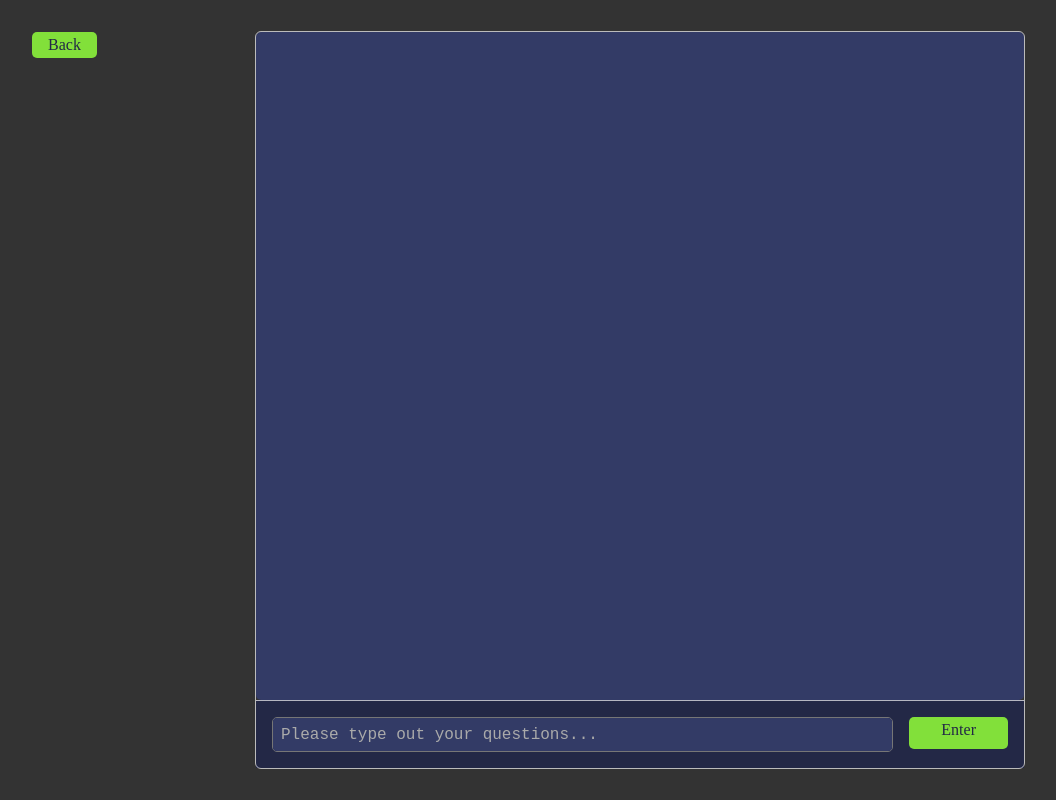
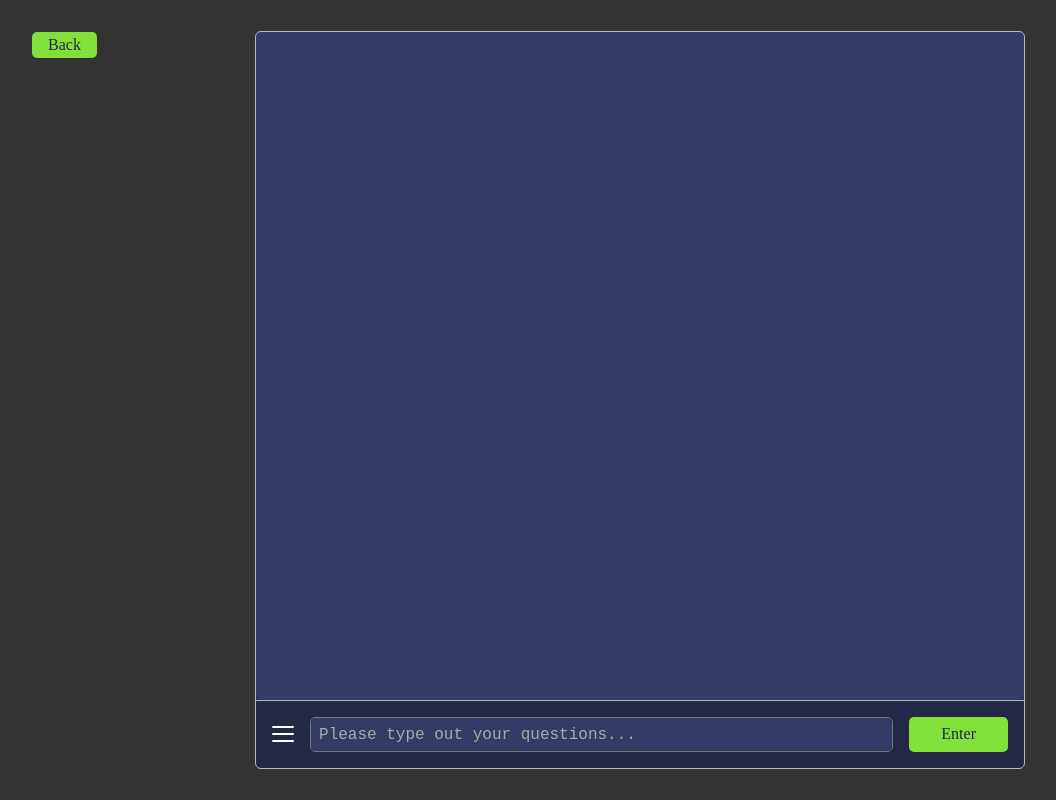
Before and after one commit to wujue0115/wujue-gpt, a React (Vite) app: page /chat in a window 1280 px wide. Shown: the whole page, without its empty margins (0-1056 px from the left). Built offline with nearby package versions, Linux system fonts and the light colour scheme.

Commit message:
feat: add reset feature

```diff
--- a/src/pages/Chat/index.css
+++ b/src/pages/Chat/index.css
@@ -72,6 +72,7 @@
 .input-pane {
   width: 100%;
   padding: 1rem;
+  display: block;
   justify-content: space-between;
   background-color: var(--primary-color);
   border-top: 1px solid #ffffffaa;
@@ -80,7 +81,7 @@
 .user-input {
   width: 100%;
   height: 2.2rem;
-  max-height: 8.5rem;
+  max-height: 7rem;
   overflow: scroll;
   padding: .5rem;
   font-size: 1rem;
@@ -109,7 +110,57 @@
 }
 
 .input-pane .btn {
+  height: 2.2rem;
+  margin-left: 1rem;
+  display: flex;
+  align-items: center;
+  padding: 0 2rem !important;
+}
+
+.menu {
+  margin-right: 1rem;
+  width: 1.75rem;
+  height: 2.2rem;
+}
+
+.hamburger {
+  width: 100%;
+  height: 1rem;
+  justify-content: space-between;
+  cursor: pointer;
+}
+
+.hamburger .hamburger-line {
+  width: 100%;
+  height: 2px;
+  background-color: #fff;
+  border-radius: 5px;
+  transition: .2s;
+}
+
+.hamburger.active .hamburger-line:nth-child(1) {
+  transform: translateY(calc(0.5rem - 50%)) rotate(-135deg);
+}
+
+.hamburger.active .hamburger-line:nth-child(2) {
+  opacity: 0;
+}
+
+.hamburger.active .hamburger-line:nth-child(3) {
+  transform: translateY(calc(-0.5rem + 50%)) rotate(135deg);
+}
+
+.menu-pane {
+  padding: 1rem;
+  background-color: var(--primary-color);
+  border-top: 1px solid #ffffffaa;
+  transition: .5s;
+}
+
+.menu-pane .btn {
+  width: 7rem;
   height: 2rem;
-  margin-left: 1rem;
-  padding: .25rem 2rem !important;
+  display: flex;
+  justify-content: center;
+  align-items: center;
 }
--- a/src/pages/Chat/index.tsx
+++ b/src/pages/Chat/index.tsx
@@ -9,11 +9,15 @@ import { parseChunkToContents, autoScrollDown } from "./utils";
 const Chat = () => {
   const [messages, setMessages] = useState<MessageType[]>([]);
   const [userWheelInfo, setUserWheelInfo] = useState<{ hasUserWheel: boolean, deltaY: number }>({ hasUserWheel: false, deltaY: 0 });
+  const [menuActive, setMenuActive] = useState<boolean>(false);
   const chatPaneRef = useRef<HTMLInputElement>(null);
   const textareaRef = useRef<HTMLTextAreaElement>(null);
 
   const submitMessages = async () => {
     const userQuestion = textareaRef.current!.value;
+    textareaRef.current!.value = "";
+    textareaRef.current!.style.height = "0";
+    textareaRef.current!.style.height = textareaRef.current!.scrollHeight + "px";
     if (!userQuestion) {
       alert("There is no text in the input box!");
       return;
@@ -55,7 +59,13 @@ const Chat = () => {
 
   const handleContentInput = (event: React.ChangeEvent<HTMLTextAreaElement>) => {
     const textarea = event.target;
+    textarea.style.height = "0";
     textarea.style.height = textarea.scrollHeight + "px";
+  }
+
+  const handleResetClick = () => {
+    setMessages([]);
+    setMenuActive(false);
   }
 
   return (
@@ -65,7 +75,22 @@ const Chat = () => {
         <div className="chat-pane" ref={chatPaneRef} onWheel={handleChatPaneWheel}>
           <Contents messages={messages} />
         </div>
+        {menuActive &&
+          <div className="menu-pane">
+            <div className="btn font-size-4" onClick={handleResetClick}>Reset</div>
+          </div>
+        }
         <div className="input-pane flex">
+          <div className="menu flex flex-center-center">
+            <div
+              className={"hamburger flex flex-column " + (menuActive ? "active" : "") }
+              onClick={() => { setMenuActive(!menuActive) }}
+            >
+              <div className="hamburger-line"></div>
+              <div className="hamburger-line"></div>
+              <div className="hamburger-line"></div>
+            </div>
+          </div>
           <textarea
             className="user-input"
             ref={textareaRef}
```
